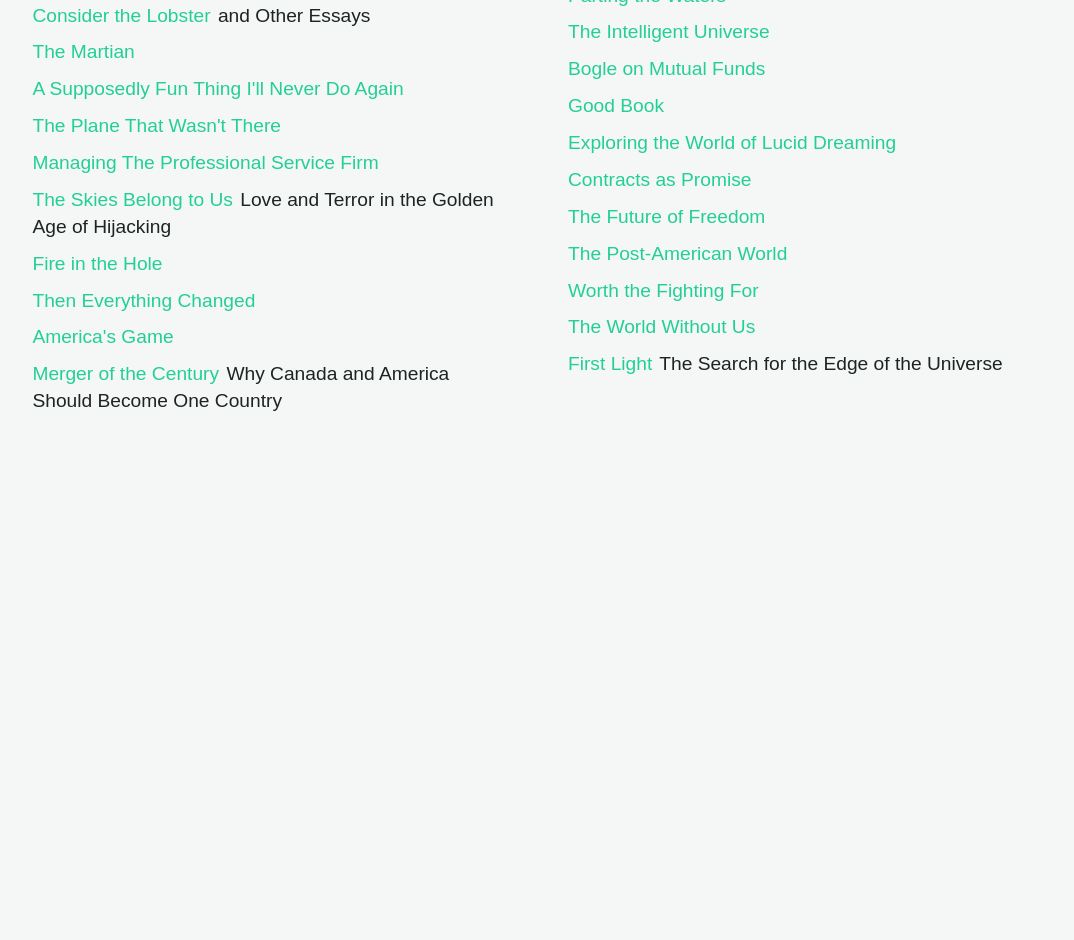
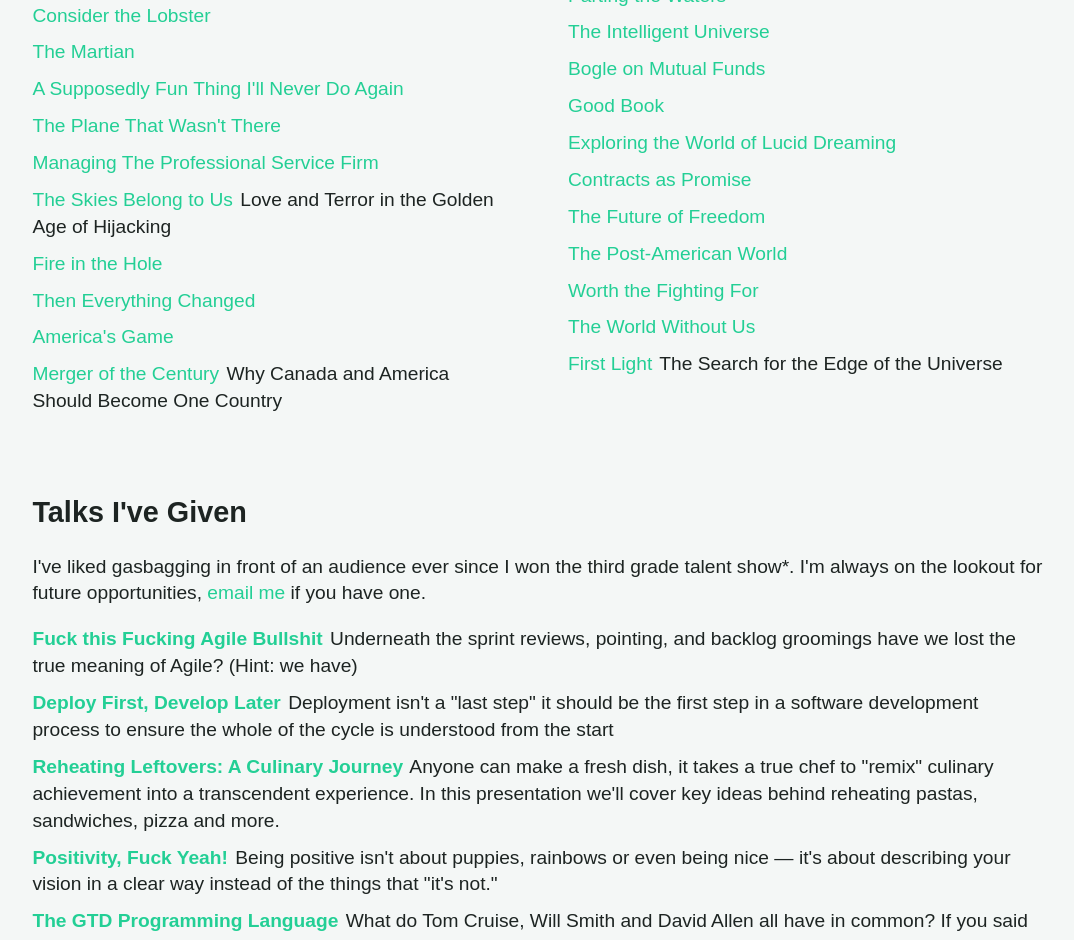
Before and after one commit to jarednova/jarednova.github.io, a plain HTML site: page index.html in a window 1280 px wide. Shown: the part 1860-2800 px from the top of the page, without its empty margins (102-1176 px from the left). Before the commit the page ends 2463 px from the top, so only its background shows below. Drawn offline with Linux system fonts and the light colour scheme; a web font is replaced by a local one.

Commit message:
Added talks

```diff
--- a/index.html
+++ b/index.html
@@ -57,7 +57,7 @@
 	<section>
 		<h3>The Daily Orange</h3>
 		<p>
-			My real education in college came from the student newspaper. We wrote, designed, broke stories, <a href="http://dailyorange.com/2005/10/your-student-fee-hilltv-s-over-the-hill-prompts-re-evaluation-of-programming/">uncovered scandal</a>, fought with administrators, managed a business — all without a single administrator or professor looking over our shoulders.
+			My real education in college came from the student newspaper at Syracuse. We wrote, designed, broke stories, <a href="http://dailyorange.com/2005/10/your-student-fee-hilltv-s-over-the-hill-prompts-re-evaluation-of-programming/">uncovered scandal</a>, fought with administrators, managed a business — all without a single administrator or professor looking over our shoulders.
 		</p>
 	</section>
 </article>
@@ -174,7 +174,7 @@
 			<section>
 			<h6><a href="https://www.amazon.com/Consider-Lobster-Essays-Foster-Wallace/dp/0316013323/ref=sr_1_1?ie=UTF8&qid=1519517720&sr=8-1&keywords=david+foster+wallace" target="_blank">
 				<span class="title">Consider the Lobster</span>
-				</a>and Other Essays</h6>
+				</a></h6>
 		</section>
 			<section>
 			<h6><a href="https://smile.amazon.com/gp/product/B00EMXBDMA/ref=oh_aui_search_detailpage?ie=UTF8&psc=1" target="_blank">
@@ -374,6 +374,48 @@
 		</div>
 </article>
 
+<article id="talks" class="index-article">
+	<h2>Talks I've Given</h2>
+	<p>I've liked gasbagging in front of an audience ever since I won the third grade talent show*. I'm always on the lookout for future opportunities, <a href="mailto:jared@upstatement.com">email me</a> if you have one.</p>
+	<div class="content">
+		<section>
+			<h6><a href="https://www.slideshare.net/JaredNovack/fuck-this-fucking-agile-bullshit" target="_blank">
+				<span class="title">Fuck this Fucking Agile Bullshit</span></a>
+				Underneath the sprint reviews, pointing, and backlog groomings have we lost the true meaning of Agile? (Hint: we have)
+			</h6>
+		</section>
+
+		<section>
+			<h6><a href="https://www.slideshare.net/JaredNovack/deploy-first-develop-later" target="_blank">
+				<span class="title">Deploy First, Develop Later</span></a>
+				Deployment isn't a "last step" it should be the first step in a software development process to ensure the whole of the cycle is understood from the start
+			</h6>
+		</section>
+
+		<section>
+			<h6><a href="https://www.slideshare.net/JaredNovack/reheating-leftovers-a-culinary-journey" target="_blank">
+				<span class="title">Reheating Leftovers: A Culinary Journey</span></a>
+				Anyone can make a fresh dish, it takes a true chef to "remix" culinary achievement into a transcendent experience. In this presentation we'll cover key ideas behind reheating pastas, sandwiches, pizza and more.
+			</h6>
+		</section>
+
+		<section>
+			<h6><a href="https://www.slideshare.net/JaredNovack/positivity-fuck-yeah" target="_blank">
+				<span class="title">Positivity, Fuck Yeah!</span></a>
+				Being positive isn't about puppies, rainbows or even being nice — it's about describing your vision in a clear way instead of the things that "it's not."
+			</h6>
+		</section>
+
+		<section>
+			<h6><a href="https://www.slideshare.net/JaredNovack/the-gtd-programming-language" target="_blank">
+				<span class="title">The GTD Programming Language</span></a>
+				What do Tom Cruise, Will Smith and David Allen all have in common? If you said "IRS investigation" you're correct! But if you also said "a framework for organization and achievement" you're much closer to the relevant commonality behind this presentation.
+			</h6>
+		</section>
+	</div>
+	<p class="endnote">* It's true that Jenny Buck won the actual vote count, but most agreed that her magic act was weak and was carried by having more friends.</p>
+</article>
+
      </div>
 
     <!-- build:js /static/js/vendor.js -->
--- a/static/css/main.css
+++ b/static/css/main.css
@@ -65,6 +65,12 @@ h1, h2, h3, h4 {
        -moz-column-count: 3;
             column-count: 3; } }
 
+#talks .title {
+  font-weight: bold; }
+
+.endnote {
+  font-style: italic; }
+
 .main {
   margin: auto;
   padding-bottom: 100px; }
```
Also changed, not shown: static/fonts/circular-black.woff (added), static/fonts/circular-bold.woff (added), static/fonts/circular-book.woff (added), static/img/upstatement-logo-white-trans.png (added), static/js/main.js, static/js/modernizr.js, 4 other files.
